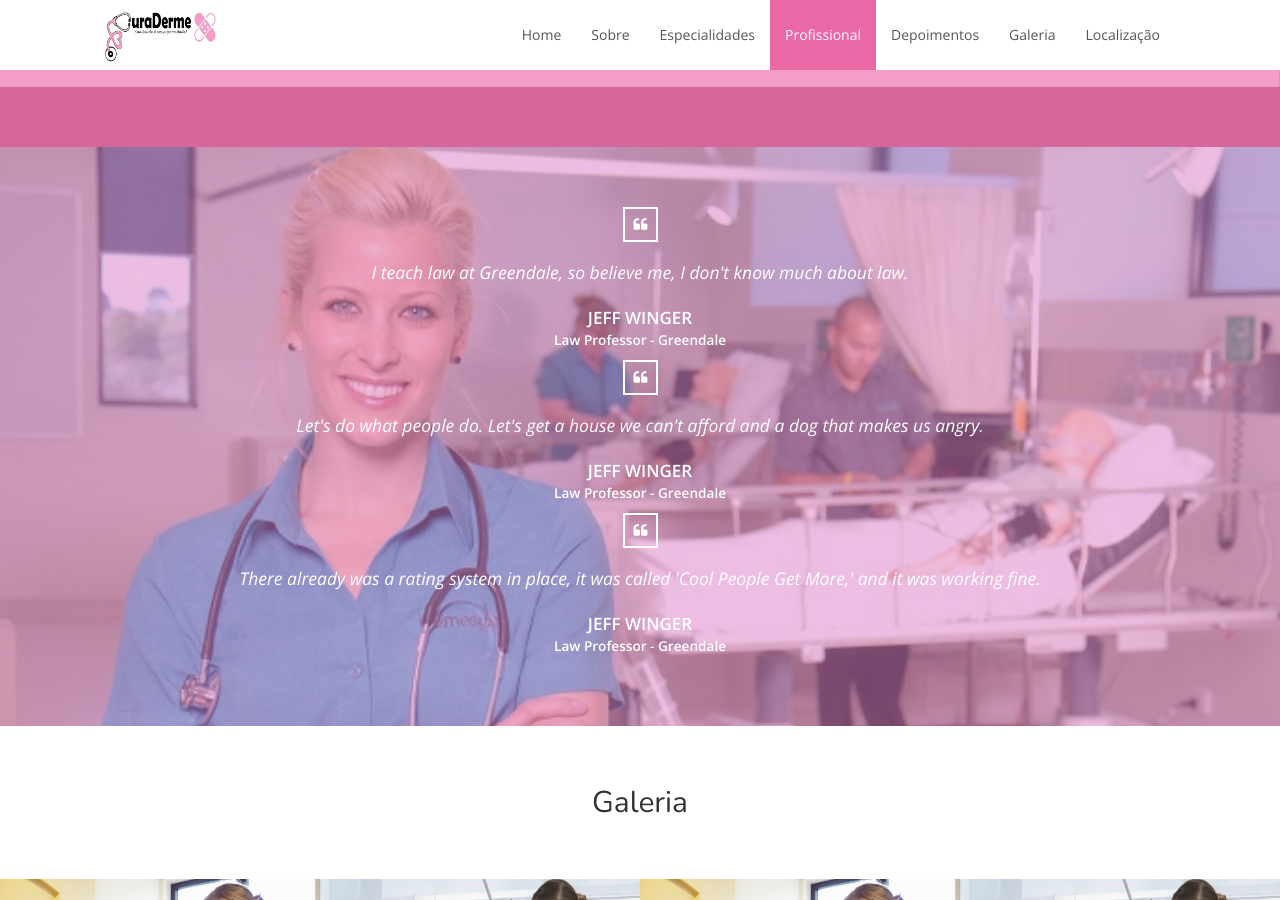
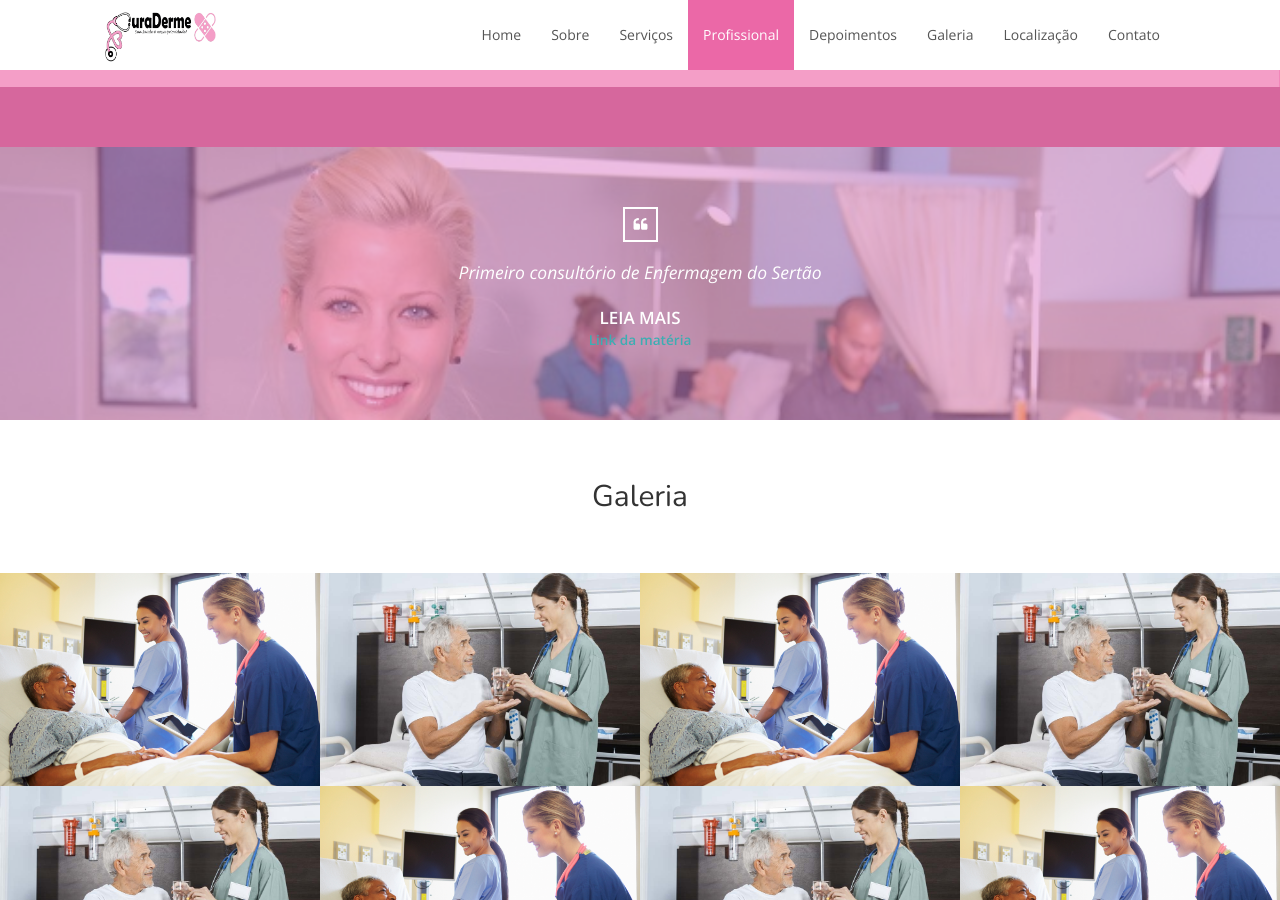
Before and after one commit to gregoryalbertt/curadermesi, a Jekyll site: the page built from index.html, in a window 1280 px wide and 900 px high, scrolled down 3929 px. Built offline with Jekyll 4.4.1, drawn with Linux system fonts in a browser that asks for light colours; nearby versions of some CDN libraries.

Commit message:
small changes

```diff
--- a/_data/testimonials.yml
+++ b/_data/testimonials.yml
@@ -1,11 +1,3 @@
-- name: Jeff Winger
-  description: I teach law at Greendale, so believe me, I don't know much about law.
-  title: Law Professor - Greendale
-
-- name: Jeff Winger
-  description: Let's do what people do. Let's get a house we can't afford and a dog that makes us angry.
-  title: Law Professor - Greendale
-
-- name: Jeff Winger
-  description: There already was a rating system in place, it was called 'Cool People Get More,' and it was working fine.
-  title: Law Professor - Greendale
+- name: Leia mais
+  description: Primeiro consultório de Enfermagem do Sertão
+  title: <a href="https://www.alagoasnanet.com.br/v3/primeiro-consultorio-de-enfermagem-do-sertao-chega-a-santana-do-ipanema/">Link da matéria</a>
--- a/_includes/header.html
+++ b/_includes/header.html
@@ -17,11 +17,12 @@
             <ul class="nav navbar-nav navbar-right">
                 <li><a class="scroll" href="#top">Home</a></li>
                 <li><a class="scroll" href="#about">Sobre</a></li>
-                <li><a class="scroll" href="#treatments">Especialidades</a></li>
+                <li><a class="scroll" href="#treatments">Serviços</a></li>
                 <li><a class="scroll" href="#team">Profissional</a></li>
                 <li><a class="scroll" href="#testimonials">Depoimentos</a></li>
                 <li><a class="scroll" href="#gallery">Galeria</a></li>
-                <li><a class="scroll" href="#location">Localização</a></li>
+                <li><a class="scroll" href="#map">Localização</a></li>
+                <li><a class="scroll" href="#contact">Contato</a></li>
             </ul>
         </div>
     </div>
--- a/index.html
+++ b/index.html
@@ -311,7 +311,7 @@
     async defer></script>
 
 
-<div class="background_contact">
+<div id="contact" class="background_contact">
   <div class="container">
     <div class="screen">
       <div class="screen-header">
@@ -329,7 +329,7 @@
       <div class="screen-body">
         <div class="screen-body-item left">
           <div class="app-title">
-            <span>Entre em</span>
+            {% comment %} <span>Entre em</span> {% endcomment %}
             <span>Contato</span>
           </div>
           <div class="app-contact"></div>
```
